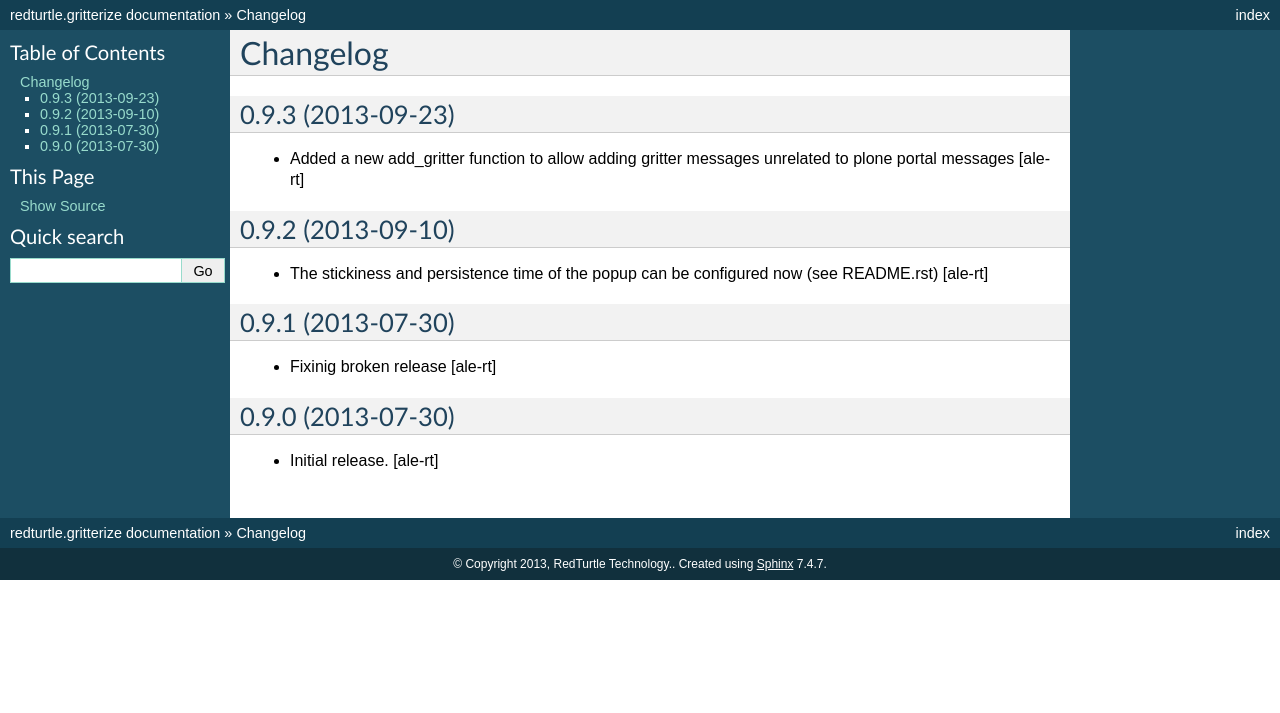
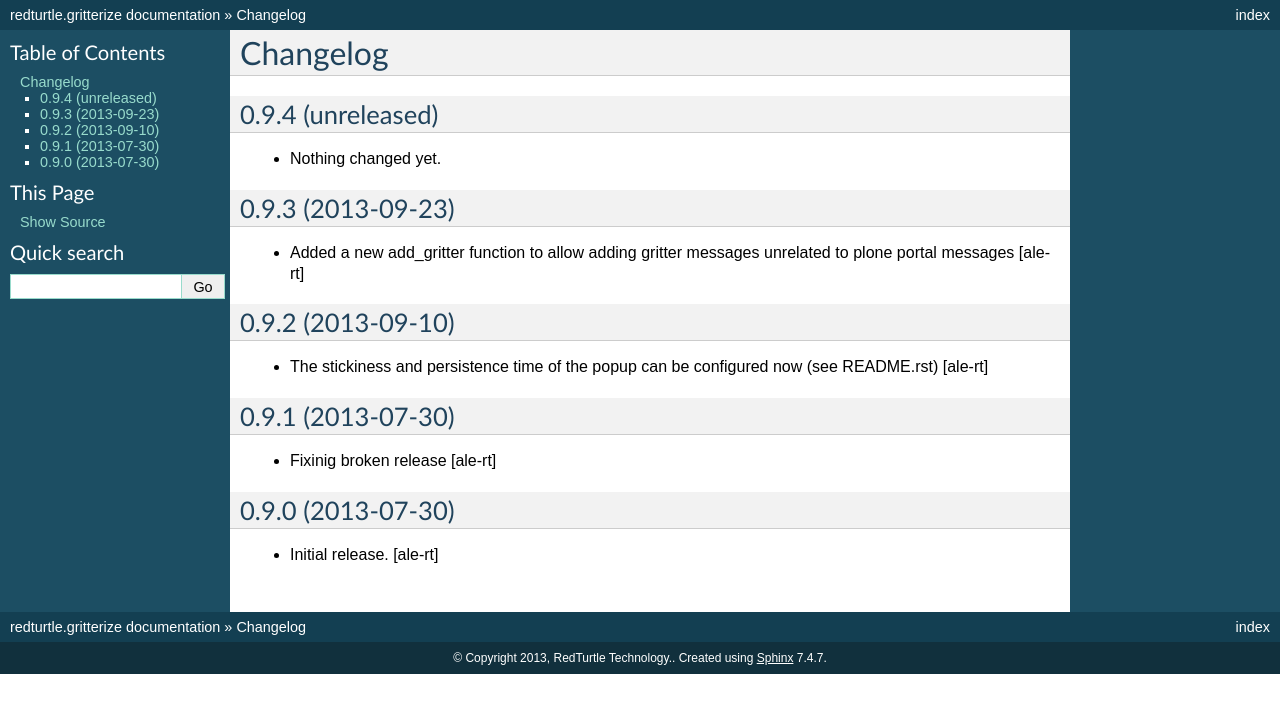
Before and after one commit to RedTurtle/redturtle.gritterize, a Sphinx documentation site: the page built from docs/CHANGELOG.rst, in a window 1280 px wide. Shown: the top 713 px of the page. Built offline with Sphinx 7.4.7, drawn with Linux system fonts in a browser that asks for light colours.

Commit message:
Back to development: 0.9.4

```diff
--- a/docs/CHANGELOG.rst
+++ b/docs/CHANGELOG.rst
@@ -1,5 +1,11 @@
 Changelog
 =========
+
+
+0.9.4 (unreleased)
+------------------
+
+- Nothing changed yet.
 
 
 0.9.3 (2013-09-23)
--- a/setup.py
+++ b/setup.py
@@ -16,7 +16,7 @@ long_description = \
 
 setup(
     name='redturtle.gritterize',
-    version='0.9.3',
+    version='0.9.4.dev0',
     description="Plone integration with Gritter",
     long_description=long_description,
     # Get more from https://pypi.python.org/pypi?%3Aaction=list_classifiers
```
